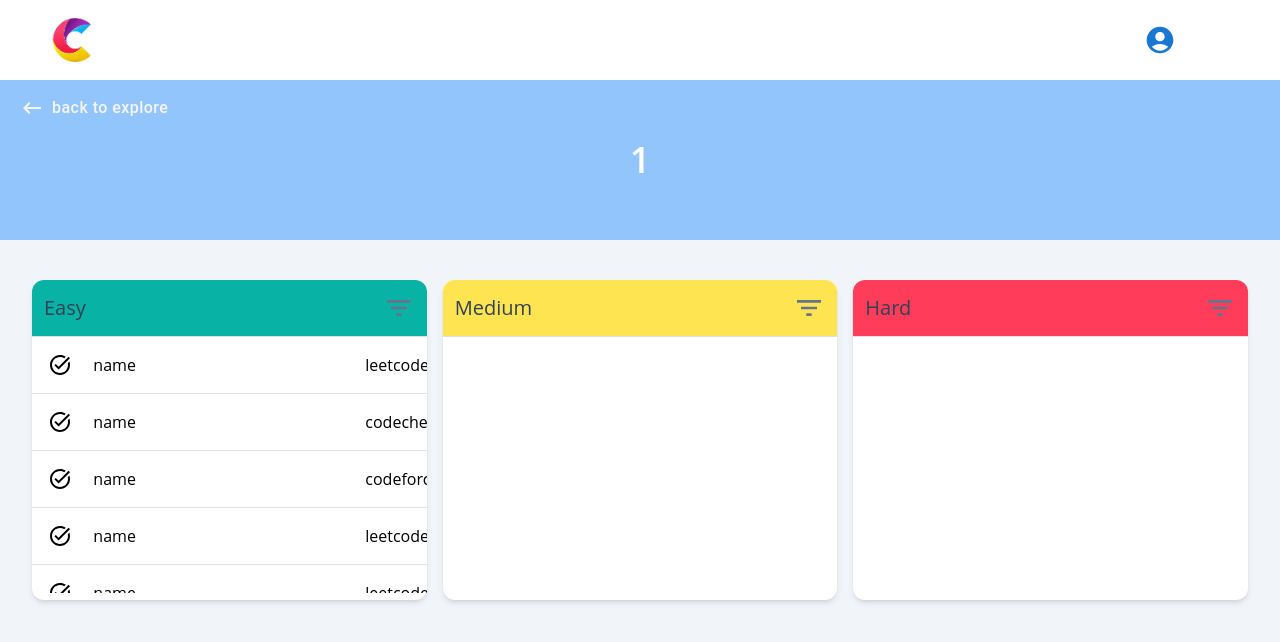
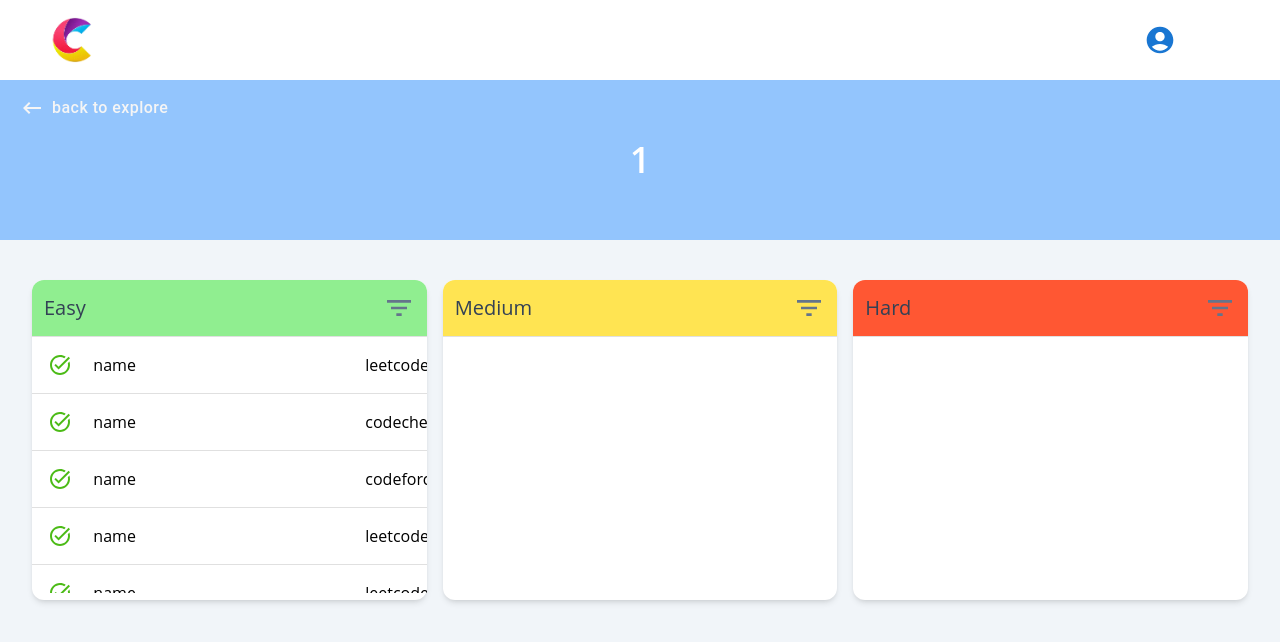
Before and after one commit to gamitej/Code-, a React (Vite) app in the folder frontend/: page /explore/1 in a window 1280 px wide. Shown: the top 642 px of the page. Built offline with nearby package versions, Linux system fonts and the light colour scheme; sample sign-in values are in the browser's storage.

Commit message:
color code done

```diff
--- a/frontend/src/pages/Overview/Overview.jsx
+++ b/frontend/src/pages/Overview/Overview.jsx
@@ -1,15 +1,18 @@
 import React, { useState } from "react";
 import { NavLink, useParams } from "react-router-dom";
+// data
+import { cardData, stateObj } from "./comp/data";
 // comp
 import OverviewCardBody from "./comp/OverviewCardBody";
 // mui
 import { Button, Divider } from "@mui/material";
+import OverviewCardHeader from "./comp/OverviewCardHeader";
 import KeyboardBackspaceIcon from "@mui/icons-material/KeyboardBackspace";
-import OverviewCardHeader from "./comp/OverviewCardHeader";
-// data
-import { cardData, stateObj, cardColor } from "./comp/data";
+// utils
+import colorCode from "../../utils/colorCode.json";
 
 const Overview = () => {
+  console.log(colorCode);
   const { name } = useParams();
   // ============= USE-STATE ====================
   const [filters, setFilters] = useState(stateObj || {});
@@ -24,18 +27,18 @@ const Overview = () => {
       </div>
       <div className="w-[95%] mt-10 m-auto grid grid-cols-3 lg:grid-cols-9 md:grid-cols-6 gap-4">
         {/* Card */}
-        {cardData?.map(({ title, value, body }, index) => (
+        {cardData?.map(({ cardTitle, cardType, body }, index) => (
           <div
             key={index}
             className="col-span-3 shadow-md rounded-xl min-w-[20rem] h-[20rem] bg-white"
           >
             {/* Card Header */}
             <OverviewCardHeader
-              cardType={value}
-              cardTitle={title}
+              cardType={cardType}
+              cardTitle={cardTitle}
               filters={filters}
               setFilters={setFilters}
-              color={cardColor[value]}
+              color={colorCode[cardType]}
             />
             <Divider />
             {/* Card Body */}
--- a/frontend/src/pages/Overview/comp/OverviewCardBody.jsx
+++ b/frontend/src/pages/Overview/comp/OverviewCardBody.jsx
@@ -1,7 +1,9 @@
 import React from "react";
 // mui
-import { Divider } from "@mui/material";
+import { Divider, Tooltip } from "@mui/material";
 import TaskAltIcon from "@mui/icons-material/TaskAlt";
+// utils
+import colorCode from "../../../utils/colorCode.json";
 
 const OverviewCardBody = ({ cardBodyData }) => {
   return (
@@ -9,7 +11,12 @@ const OverviewCardBody = ({ cardBodyData }) => {
       {cardBodyData?.map(({ name, url, platform, solved }, index) => (
         <React.Fragment key={index}>
           <div className="grid grid-cols-8 p-4 hover:bg-slate-100 cursor-pointer">
-            <TaskAltIcon className="col-span-1" />
+            <Tooltip title="mark it as done" placement="top" arrow>
+              <TaskAltIcon
+                className="col-span-1 hover:text-slate-400"
+                style={{ color: colorCode["done"] }}
+              />
+            </Tooltip>
             <p className="col-span-6">{name}</p>
             <p className="col-span-1">{platform}</p>
           </div>
--- a/frontend/src/pages/Overview/comp/data.js
+++ b/frontend/src/pages/Overview/comp/data.js
@@ -37,13 +37,7 @@ const cardBodyData = [
 ];
 
 export const cardData = [
-  { title: "Easy", value: "easy", body: cardBodyData },
-  { title: "Medium", value: "medium", body: [] },
-  { title: "Hard", value: "hard", body: [] },
+  { cardTitle: "Easy", cardType: "easy", body: cardBodyData },
+  { cardTitle: "Medium", cardType: "medium", body: [] },
+  { cardTitle: "Hard", cardType: "hard", body: [] },
 ];
-
-export const cardColor = {
-  easy: "#08B2A4",
-  medium: "#FFE452",
-  hard: "#FF3D5A",
-};
--- /dev/null
+++ b/frontend/src/utils/colorCode.json
@@ -0,0 +1,11 @@
+{
+  "easy": "#90EE90",
+  "medium": "#FFE452",
+  "hard": "#FF5733",
+
+  "pass": "#90EE90",
+  "fail": "#FF7F50",
+  "skip": "#C0C0C0",
+
+  "done": "#4CBB17"
+}
```
Also changed, not shown: frontend/src/pages/Overview/comp/OverviewCardHeader.jsx (+4 -4 lines).
